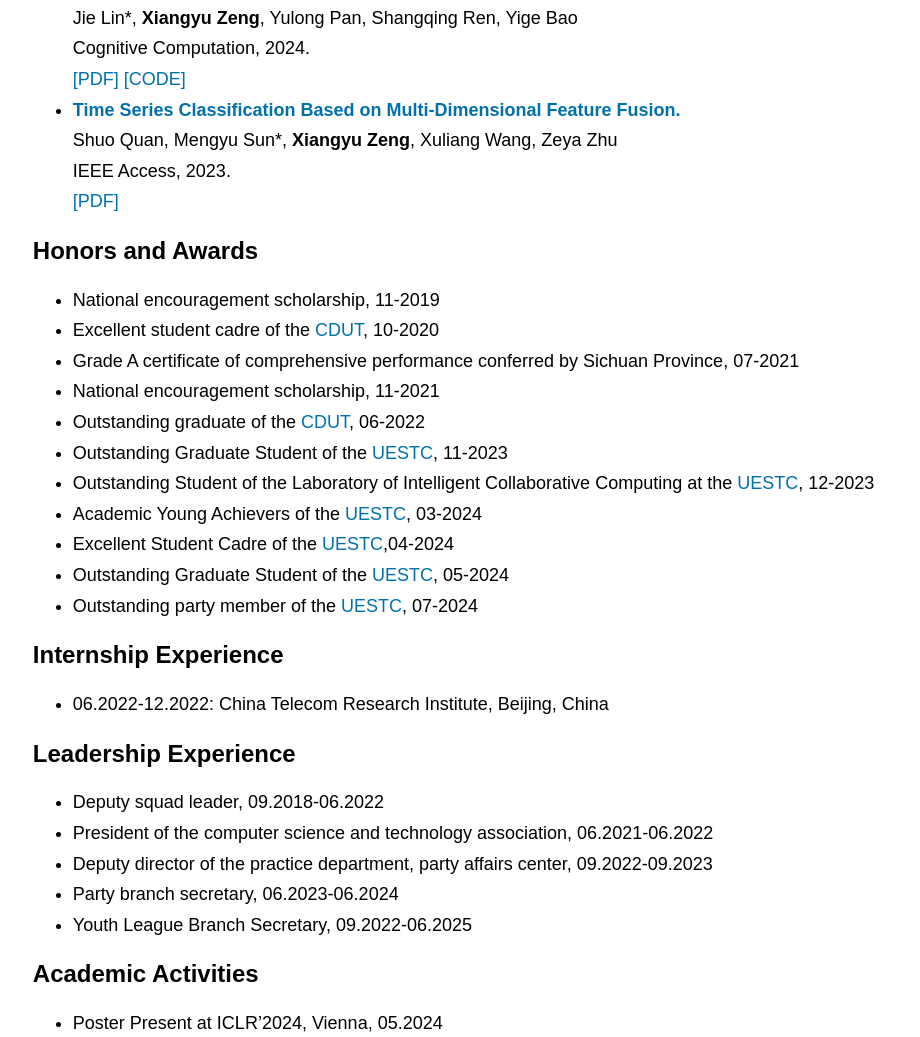
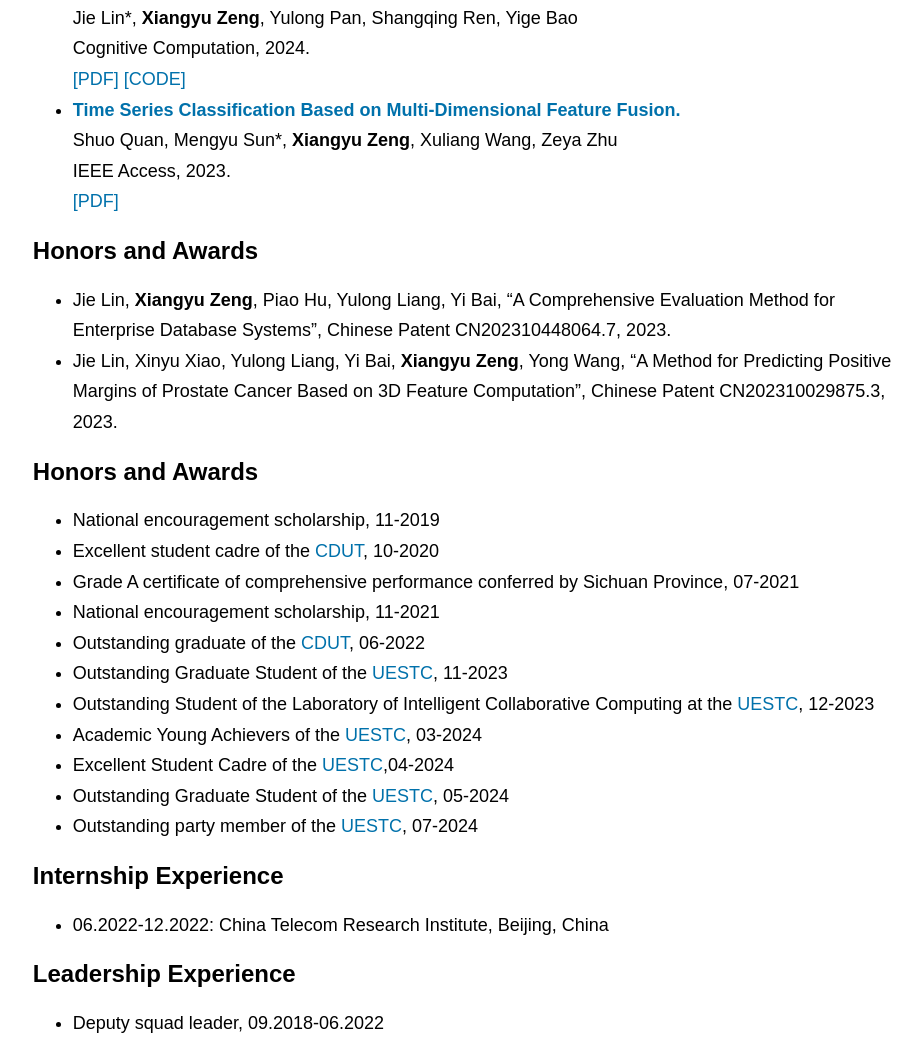
Before and after one commit to zengxyyu/zengxyyu.github.io, a plain HTML site: page index.html in a window 1280 px wide. Shown: the part 810-1847 px from the top of the page, without its empty margins (360-1280 px from the left). Drawn offline with Linux system fonts and the light colour scheme.

Commit message:
Update index.html

```diff
--- a/index.html
+++ b/index.html
@@ -139,11 +139,22 @@
                     <p>IEEE Access, 2023.</p>
                     <p>
                         <a href="https://ieeexplore.ieee.org/stamp/stamp.jsp?arnumber=10032488">[PDF]</a>
-<!--                        <a href="https://github.com/linjiebelfast/Compliance-Evaluation-of-Database-Application-Systems">[CODE]</a>-->
+<!--                    <a href="https://github.com/linjiebelfast/Compliance-Evaluation-of-Database-Application-Systems">[CODE]</a>-->
                     </p>
                 </li>
             </ul>
         </section>
+
+         <section id="patents">
+            <h2>Honors and Awards</h2>
+            <p>
+                <ul>
+                    <li>Jie Lin, <b>Xiangyu Zeng</b>, Piao Hu, Yulong Liang, Yi Bai, “A Comprehensive Evaluation Method for Enterprise Database Systems”, Chinese Patent CN202310448064.7, 2023.</li>
+                    <li>Jie Lin, Xinyu Xiao, Yulong Liang, Yi Bai, <b>Xiangyu Zeng</b>, Yong Wang, “A Method for Predicting Positive Margins of Prostate Cancer Based on 3D Feature Computation”, Chinese Patent CN202310029875.3, 2023.</li>
+                </ul>
+            </p>
+        </section>
+
         <section id="honors">
             <h2>Honors and Awards</h2>
             <p>
```
